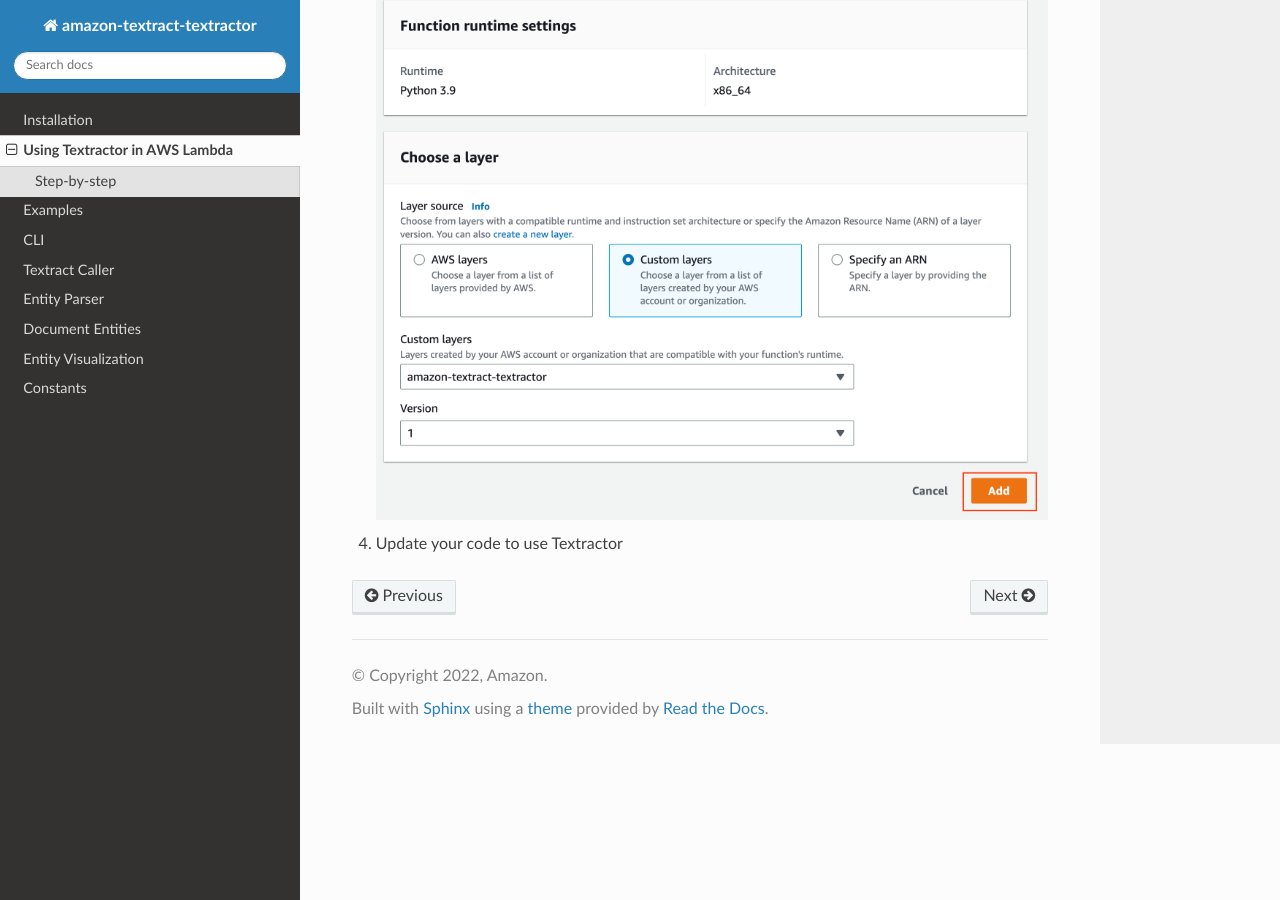
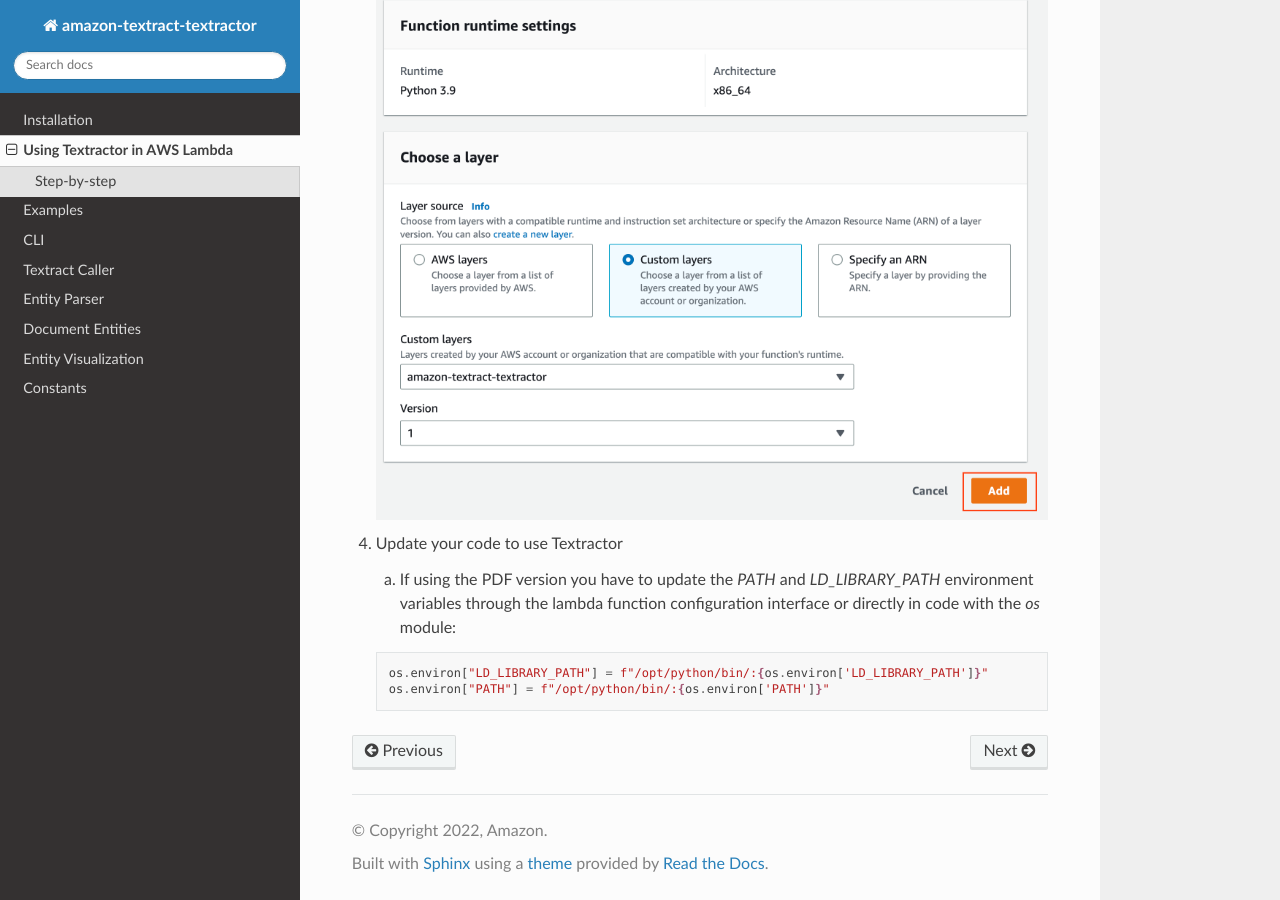
Before and after one commit to aws-samples/amazon-textract-textractor, a Sphinx documentation site: the page built from docs/source/using_in_lambda.rst, in a window 1280 px wide and 900 px high, scrolled down 3659 px. Built offline with Sphinx 7.4.7 and the Read the Docs theme 2.0.0, drawn with Linux system fonts in a browser that asks for light colours; pages that are not in the unit, such as notebooks, are missing from menus.

Commit message:
Update documentation for Textractor in lambda

```diff
--- a/docs/source/using_in_lambda.rst
+++ b/docs/source/using_in_lambda.rst
@@ -58,3 +58,10 @@
    .. image:: images/lambda_tutorial/3c.png
 
 4. Update your code to use Textractor
+
+   a. If using the PDF version you have to update the `PATH` and `LD_LIBRARY_PATH` environment variables through the lambda function configuration interface or directly in code with the `os` module:
+
+   .. code-block:: python
+
+      os.environ["LD_LIBRARY_PATH"] = f"/opt/python/bin/:{os.environ['LD_LIBRARY_PATH']}"
+      os.environ["PATH"] = f"/opt/python/bin/:{os.environ['PATH']}"
```
